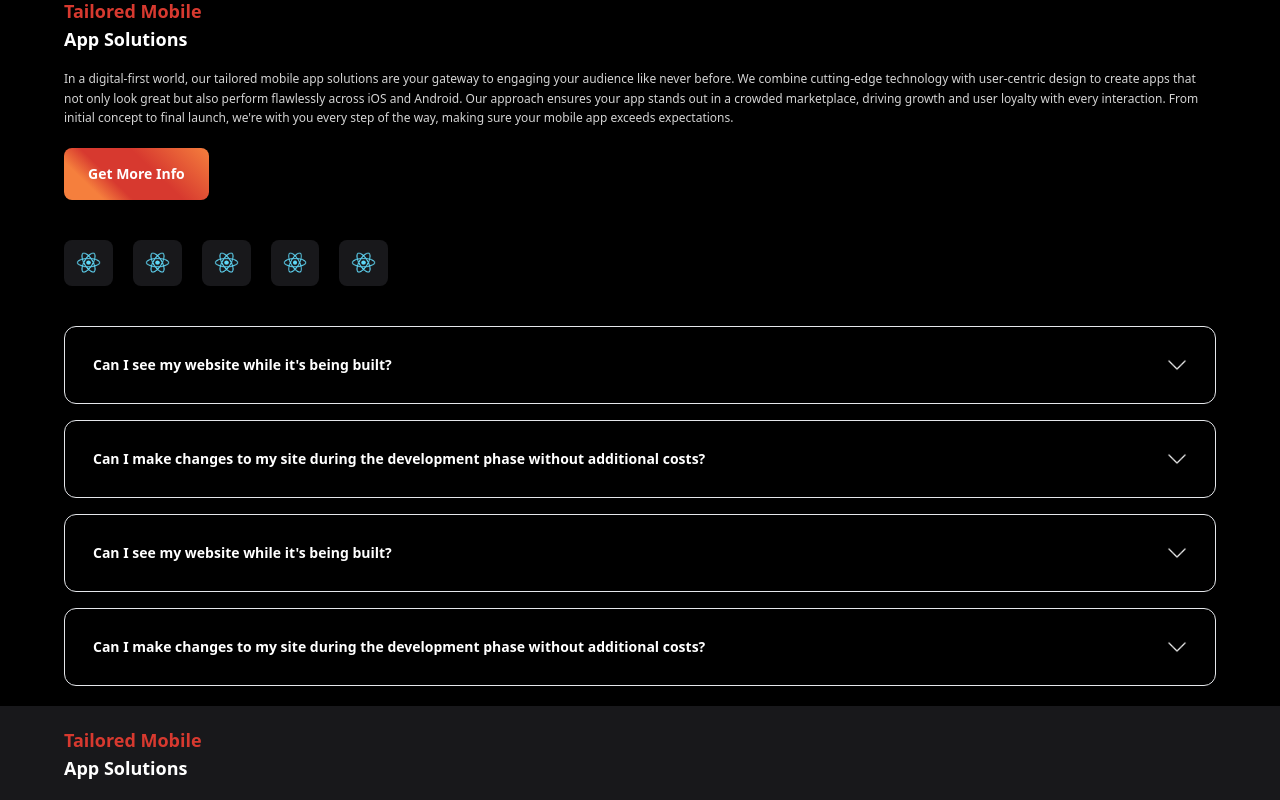
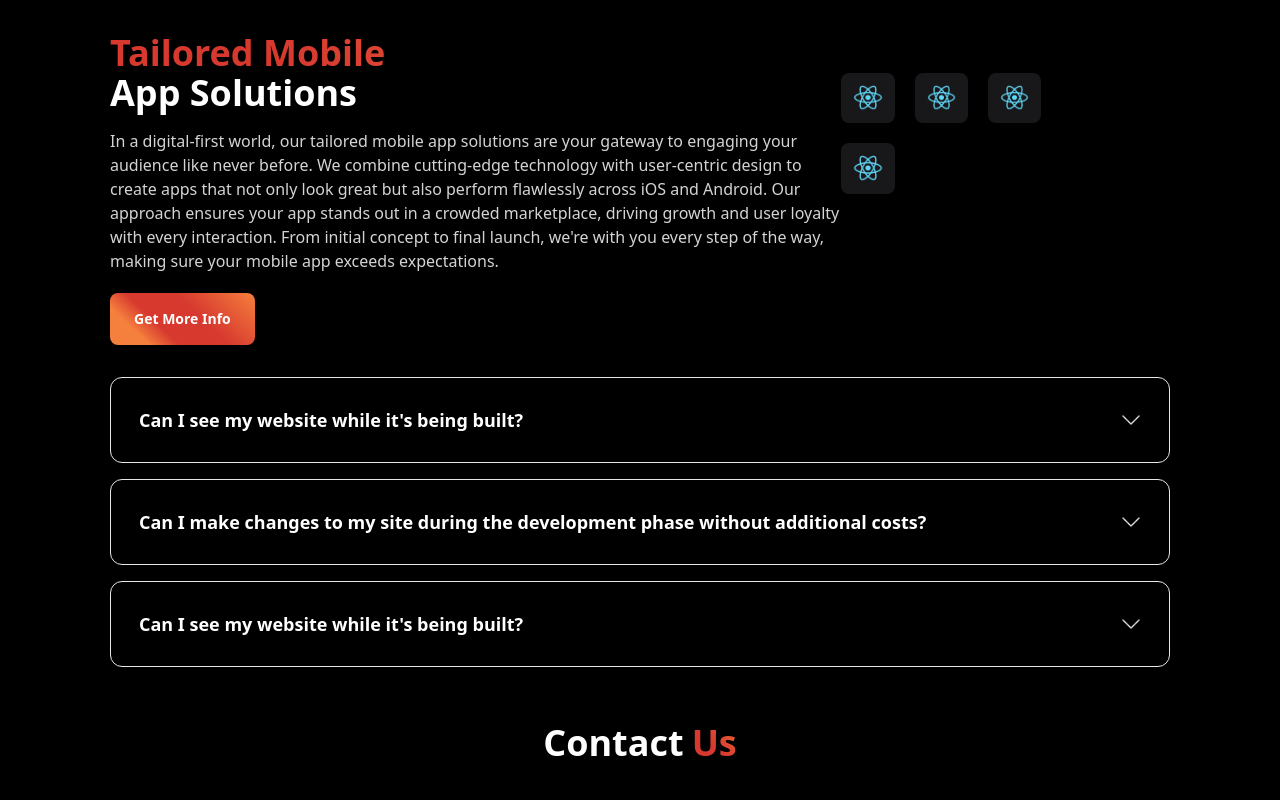
Before and after one commit to Muzamilkhan110/CR-Clone, a Next.js app: page /services in a window 1280 px wide. Shown: the part 1220-2020 px from the top of the page. Built offline with nearby package versions, Linux system fonts and the light colour scheme.

Commit message:
Services Component Added

```diff
--- a/app/data/OurApproachData/page.ts
+++ b/app/data/OurApproachData/page.ts
@@ -1,5 +1,3 @@
-import exp from "constants";
-
 export const ourData = [
   {
     id: 1,
@@ -7,44 +5,16 @@ export const ourData = [
     heading2: "App Solutions",
     paragraph:
       "In a digital-first world, our tailored mobile app solutions are your gateway to engaging your audience like never before. We combine cutting-edge technology with user-centric design to create apps that not only look great but also perform flawlessly across iOS and Android. Our approach ensures your app stands out in a crowded marketplace, driving growth and user loyalty with every interaction. From initial concept to final launch, we're with you every step of the way, making sure your mobile app exceeds expectations.",
-
-  },
-  {
-    id: 2,
-    heading1: "Tailored Mobile",
-    heading2: "App Solutions",
-    paragraph:
-      "In a digital-first world, our tailored mobile app solutions are your gateway to engaging your audience like never before. We combine cutting-edge technology with user-centric design to create apps that not only look great but also perform flawlessly across iOS and Android. Our approach ensures your app stands out in a crowded marketplace, driving growth and user loyalty with every interaction. From initial concept to final launch, we're with you every step of the way, making sure your mobile app exceeds expectations.",
-    heading3: "Tailored Mobile",
-    heading4: "App Solutions",
-    paragraph1:
-      "In a digital-first world, our tailored mobile app solutions are your gateway to engaging your audience like never before. We combine cutting-edge technology with user-centric design to create apps that not only look great but also perform flawlessly across iOS and Android. Our approach ensures your app stands out in a crowded marketplace, driving growth and user loyalty with every interaction. From initial concept to final launch, we're with you every step of the way, making sure your mobile app exceeds expectations.",
+    imagesources: ["/React.png" ,"/React.png" ,"/React.png" ,"/React.png" ,],
+    imagealter: ["svgIcon","svgIcon","svgIcon","svgIcon",],
   },
 ];
 
-export const toolLogo = [
-  {
-    imageSrc:"/React.png",
-    imageAlt:"svgIcon"
-  },
-  {
-    imageSrc:"/React.png",
-    imageAlt:"svgIcon"
-  },
-  {
-    imageSrc:"/React.png",
-    imageAlt:"svgIcon"
-  },
-  {
-    imageSrc:"/React.png",
-    imageAlt:"svgIcon"
-  },
-  {
-    imageSrc:"/React.png",
-    imageAlt:"svgIcon"
-  },
 
-]
+
+
+
+
 export const dataFAQ = [
   {
     question: "Can I see my website while it's being built?",
@@ -52,7 +22,8 @@ export const dataFAQ = [
       "ConceptRecall provides services like digital marketing, web development, and tailored business solutions.",
   },
   {
-      question: "Can I make changes to my site during the development phase without additional costs?",
+    question:
+      "Can I make changes to my site during the development phase without additional costs?",
     answer:
       "You can start by reaching out through our contact form or scheduling a free consultation.",
   },
@@ -61,9 +32,4 @@ export const dataFAQ = [
     answer:
       "ConceptRecall provides services like digital marketing, web development, and tailored business solutions.",
   },
-    {
-      question: "Can I make changes to my site during the development phase without additional costs?",
-      answer:
-        "You can start by reaching out through our contact form or scheduling a free consultation.",
-    },
-]
+];
--- a/components/ServiceComp/ServiceComp.tsx
+++ b/components/ServiceComp/ServiceComp.tsx
@@ -1,22 +1,13 @@
 "use client";
 import React from "react";
 import Button from "../button/Button";
-import ToolsLogo from "../toolslogo/ToolsLogo";
-import { toolLogo } from "@/app/data/OurApproachData/page";
 import FAQ from "../ServiceFAQ/ServiceFAQ";
-import { useState, useEffect } from "react";
-import CompIndus from "@/components/CompIndus/CompIndus";
-import { imgData } from "@/pages/Detail-Sevices/WeServe";
-import ServiceLogos from "../ServiceLogo/ServiceLogo";
+import ToolsLogo from "@/components/toolslogo/ToolsLogo";
 interface ServiceCompProps {
   id?: number;
   heading1?: string;
   heading2?: string;
   paragraph?: string;
-  heading3?: string;
-  heading4?: string;
-  paragraph1?: string;
-
   isBlackBackground?: boolean;
 }
 
@@ -24,43 +15,35 @@ const ServiceComponent: React.FC<ServiceCompProps> = ({
   heading1,
   heading2,
   paragraph,
-  heading3,
-  heading4,
-  paragraph1,
   isBlackBackground = false,
 }) => {
   return (
-    <div className={`${isBlackBackground ? "bg-black" : "bg-zinc-900"} py-5`}>
-      <div className="max-w-[90%] mx-auto">
-        <div className="">
-          <div className="text-white text-lg font-bold mb-4">
+    <div className={`${isBlackBackground ? "bg-black" : "bg-zinc-900"} py-14`}>
+      <div className="max-w-[1140px] m-auto">
+        <div>
+          <div className="lg:flex px-4 md:px-10">
+            <div>
+              <div className="text-white text-lg md:text-2xl xl:text-4xl font-bold mb-4">
                 <h2 className="useclass">{heading1}</h2>
                 <h3>{heading2}</h3>
               </div>
-          <p className="text-neutral-300 text-xs pb-5 leading-relaxed">
+              <p className="text-neutral-300 text-xs md:text-sm xl:text-base pb-5 leading-relaxed">
                 {paragraph}
               </p>
-          <div>
               <Button text="Get More Info" />
             </div>
+            <div className="lg:min-w-[31%]">
+            <div className="max-w-[70%]">
+              <ToolsLogo imageSrc={[]} imageAlt={[]}  />
             </div>
-        {!isBlackBackground && (
-          <div className="py-4">
-            <div className="text-white text-base font-bold flex gap-1 py-3">
-              <h1 className="useclass">{heading3}</h1>
-              <h1>{heading4}</h1>
             </div>
-            <p className="text-neutral-300 text-xs leading-relaxed">
-              {paragraph1}
-            </p>
           </div>
-        )}
-        <ServiceLogos isBlackBackground={true} />
           {isBlackBackground && (
-          <div className="">
+            <div className="px-4 md:px-10">
               <FAQ />
             </div>
           )}
+        </div>
       </div>
     </div>
   );
--- a/components/ServiceFAQ/ServiceFAQ.tsx
+++ b/components/ServiceFAQ/ServiceFAQ.tsx
@@ -12,7 +12,7 @@ const FAQ = () => {
     setActiveIndex(activeIndex === index ? null : index);
   };
   return (
-    <div>
+    <div className="lg:pt-8">
       {/* Questions */}
       <div className="space-y-4">
         {dataFAQ.map((data, index) => (
@@ -27,7 +27,7 @@ const FAQ = () => {
               onClick={() => toggleFAQ(index)}
               className="flex justify-between  items-center w-full text-left xl:text-lg font-medium focus:outline-none"
             >
-              <div className="text-sm font-bold text-white max-w-[90%]">
+              <div className="text-sm md:text-lg font-bold text-white max-w-[90%]">
                 {data.question}
               </div>
               <div className="ml-2  text-2xl text-white max-w-[10%]">
@@ -51,7 +51,7 @@ const FAQ = () => {
 
             {/* Answer (conditionally rendered) */}
             {activeIndex === index && (
-              <p className="mt-2 text-neutral-300 text-xs">{data.answer}</p>
+              <p className="mt-2 text-neutral-300 text-xs md:text-base">{data.answer}</p>
             )}
           </div>
         ))}
--- a/components/ServiceLogo/ServiceLogo.tsx
+++ b/components/ServiceLogo/ServiceLogo.tsx
@@ -8,23 +8,7 @@ interface ServiceLogosProps {
 
 const ServiceLogos: React.FC<ServiceLogosProps> = ({ isBlackBackground }) => {
   return (
-    <div
-      className="max-w-[70%]"
-    >
-      <div
-        className=" grid grid-cols-12 gap-5 py-10"
-      >
-        {toolLogo.map((data, index) => (
-          <div key={index}>
-            <div
-              className="bg-zinc-900 p-3 rounded-lg "
-            >
-              <ToolsLogo imageSrc={data.imageSrc} imageAlt={data.imageAlt} />
-            </div>
-          </div>
-        ))}
-      </div>
-    </div>
+    <div></div>
   );
 };
 export default ServiceLogos;
--- a/components/toolslogo/ToolsLogo.tsx
+++ b/components/toolslogo/ToolsLogo.tsx
@@ -1,22 +1,28 @@
 import React from "react";
 import Image from "next/image";
+import { ourData } from "@/app/data/OurApproachData/page";
 
 interface ToolsLogoProps {
-  imageSrc: string;
-  imageAlt: string;
-  isBlack?: boolean;
+  imageSrc:string[];
+  imageAlt:string[];
+  isBlack?:boolean;
 }
-const ToolsLogo: React.FC<ToolsLogoProps> = ({ imageSrc, imageAlt  }) => {
+const ToolsLogo: React.FC<ToolsLogoProps> = ({ imageSrc , imageAlt}) => {
   return (
-    <div className="rounded-lg">
-      <div className="">
-        <Image
-          src={imageSrc}
-          alt={imageAlt}
-          width={30}
-          height={20}
-          className=""
-        />
+    <div className="rounded-lg ">
+      <div className="md:min-w-[100px]">
+      <div className=" grid grid-cols-3 gap-5 py-10 max-w-[200px]">
+                {ourData[0].imagesources.map((src, index) => (
+                    <div key={index}  className="bg-zinc-900 p-3 rounded-lg ">
+                      <Image
+                        src={src}
+                        alt={ourData[0].imagealter[index]}
+                        width={30}
+                        height={30}
+                      />
+                    </div>
+                ))}
+              </div>
       </div>
     </div>
   );
--- a/pages/Detail-Sevices/CreationService.tsx
+++ b/pages/Detail-Sevices/CreationService.tsx
@@ -7,7 +7,7 @@ const CreationService = () => {
       style={{ backgroundImage: "url('/services-banner.webp')" }}
     >
       <div className="container m-auto">
-        <div className="max-sm:pl-4  md:flex justify-center lg:justify-around items-center">
+        <div className="max-sm:pl-4  md:flex justify-center lg:justify-evenly items-center">
         <div className="max-sm:pr-6 md:max-w-[400px] lg:max-w-[500px]">
           <div className="text-xl md:text-4xl xl:text-6xl font-bold text-white ">
             <span className="useclass">Personalized Application&nbsp;</span>
--- a/pages/Detail-Sevices/OurApproach.tsx
+++ b/pages/Detail-Sevices/OurApproach.tsx
@@ -4,9 +4,9 @@ import ServiceComponent from "@/components/ServiceComp/ServiceComp";
 import { ourData } from "@/app/data/OurApproachData/page";
 import { useState, useEffect } from "react";
 import CompIndus from "@/components/CompIndus/CompIndus";
-import { imgData } from "./WeServe";
 
-// const OurApproach = () => {
+
+
 //   return (
 //     <div>
 //       <div>
@@ -42,7 +42,6 @@ import { imgData } from "./WeServe";
 
 // export default OurApproach;
 
-
 const OurApproach = () => {
   return (
     <div>
@@ -50,18 +49,16 @@ const OurApproach = () => {
         const isBlackBackground = data.id % 2 === 1;
 
         return (
+          <div   key={index}>
             <ServiceComponent
-            key={index}
+
               heading1={data.heading1}
               heading2={data.heading2}
               paragraph={data.paragraph}
               isBlackBackground={isBlackBackground}
-            {...(!isBlackBackground && {
-              heading3: data.heading3,
-              heading4: data.heading4,
-              paragraph1: data.paragraph1
-            })}
             />
+
+          </div>
         );
       })}
     </div>
--- a/pages/Detail-Sevices/WeServe.tsx
+++ b/pages/Detail-Sevices/WeServe.tsx
@@ -58,7 +58,7 @@ const WeServe = () => {
         <Heading dynamic="Services" />
          We Serve
         </div>
-        <div className="container m-auto">
+        <div className="max-w-[1300px] m-auto">
         <div className="px-[15%] lg:px-10 xl:px-[10%]">
         <Swiper
         className="items-center relative z-0 "
```
Lines whose indentation alone changed are shown as unchanged.
